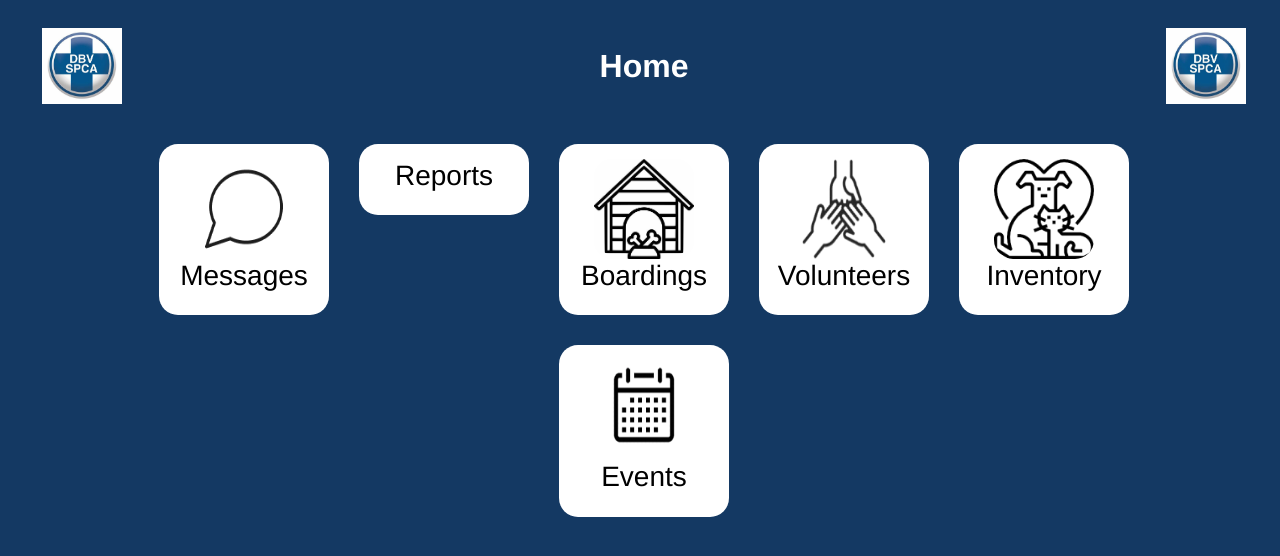
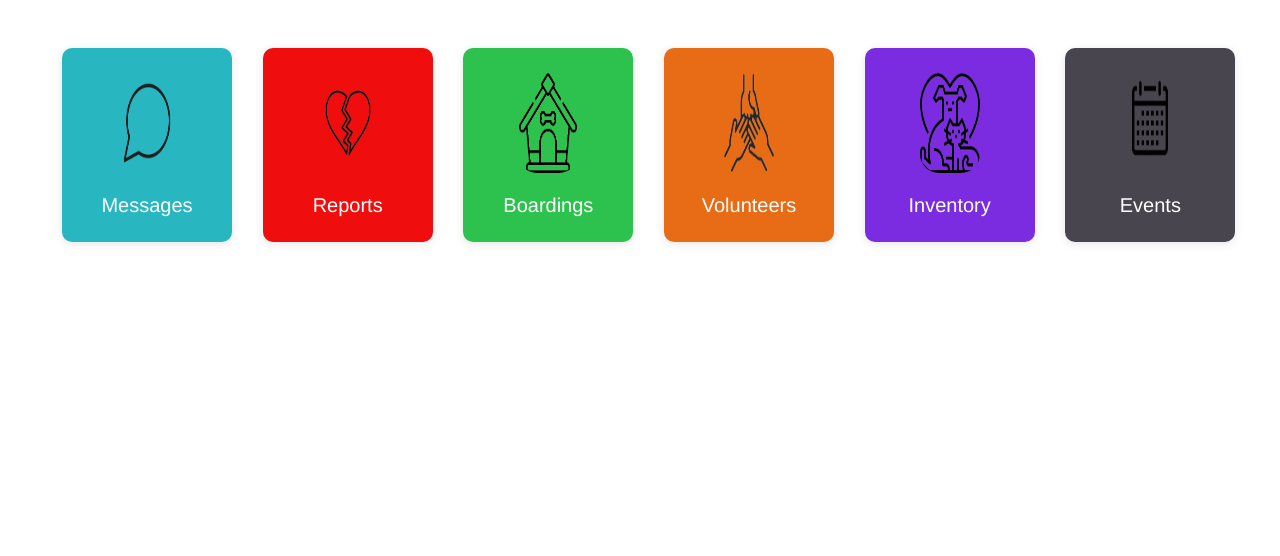
Before and after one commit to Stoffel5/WIL-SPCA-app, an ASP.NET Core app: page /desktophome in a window 1280 px wide. Shown: the top 556 px of the page. Run offline with ASP.NET Core 8, Linux system fonts and the light colour scheme; style sheets or scripts are compiled from the project's sources.

Commit message:
Admin dashboard cards have color and the right icons

```diff
--- a/WIL-SPCS/Pages/DesktopHomePage.razor
+++ b/WIL-SPCS/Pages/DesktopHomePage.razor
@@ -1,67 +1,126 @@
 @page "/desktophome"
 @inject NavigationManager Navigation
 
-<PageTitle>Home</PageTitle>
+<PageTitle>Dashboard</PageTitle>
 
-<div class="desktop-container">
-    <img src="./css/SPCALOGO.jpg" alt="Left Image" class="home-image">
-    <h3 class="heading centered-text" style="color: white;">Home</h3>
-    <img src="./css/SPCALOGO.jpg" alt="Right Image" class="home-image">
-</div>
+<style>
+    .desktop-container {
+        background-color: white;
+        padding: 20px;
+        max-width: 1200px;
+        margin: auto;
+        text-align: center;
+    }
 
-<div style="padding-left: 16px"></div>
+    .home-header {
+        display: flex;
+        justify-content: center;
+        align-items: center;
+        padding: 20px;
+    }
+
+    .home-image {
+        max-width: 100px;
+        margin-right: 15px;
+    }
+
+    .heading {
+        font-size: 2rem;
+        color: #333;
+        margin: 0;
+    }
+
+    .desktop-btns {
+        display: grid;
+        grid-template-columns: repeat(auto-fit, minmax(150px, 1fr));
+        gap: 20px;
+        padding: 20px;
+    }
+
+    .desktop-cards {
+        background-color: #f8f9fa;
+        border: none;
+        border-radius: 10px;
+        padding: 25px;
+        box-shadow: 0 2px 10px rgba(0, 0, 0, 0.1);
+        transition: transform 0.3s ease, box-shadow 0.3s ease;
+        cursor: pointer;
+        color: white;
+    }
+
+        .desktop-cards:hover {
+            transform: scale(1.05);
+            box-shadow: 0 4px 20px rgba(0, 0, 0, 0.2);
+        }
+
+    .btn-messages {
+        background-color: #28B7C1;
+    }
+
+    .btn-reports {
+        background-color: #EF0D0D;
+    }
+
+    .btn-boardings {
+        background-color: #2DC24D;
+    }
+
+    .btn-volunteers {
+        background-color: #E86B15;
+    }
+
+    .btn-inventory {
+        background-color: #7B2CE0;
+    }
+
+    .btn-events {
+        background-color: #49454F;
+    }
+
+    .thumbnail {
+        max-width: 60px;
+        margin-bottom: 10px;
+    }
+
+    h3 {
+        font-size: 1.25rem;
+        color: #fff;
+        margin: 10px 0 0;
+    }
+</style>
 
 <div class="desktop-btns">
-    <button class="desktop-cards" @onclick=NavigateToMessages>
+    <button class="desktop-cards btn-messages" @onclick=NavigateToMessages>
         <center><img src="/css/Message circle.png" class="thumbnail"></center>
         <h3>Messages</h3>
     </button>
-    <button class="desktop-cards" @onclick=NavigateToReport>
-        <center></center>
+    <button class="desktop-cards btn-reports" @onclick=NavigateToReport>
+        <center><img src="/css/reports_ic.png" class="thumbnail"></center>
         <h3>Reports</h3>
     </button>
-    <button class="desktop-cards" @onclick=NavigateToBoardings>
-        <center><img src="/css/boarding.jpg" class="thumbnail"></center>
+    <button class="desktop-cards btn-boardings" @onclick=NavigateToBoardings>
+        <center><img src="/css/boarding.png" class="thumbnail"></center>
         <h3>Boardings</h3>
     </button>
-    <button class="desktop-cards" @onclick=NavigateToVolunteers>
+    <button class="desktop-cards btn-volunteers" @onclick=NavigateToVolunteers>
         <center><img src="/css/volunteer-icon.png" class="thumbnail"></center>
         <h3>Volunteers</h3>
     </button>
-    <button class="desktop-cards" @onclick=NavigateToInventory>
+    <button class="desktop-cards btn-inventory" @onclick=NavigateToInventory>
         <center><img src="/css/Inventory-Icon.png" class="thumbnail"></center>
         <h3>Inventory</h3>
     </button>
-    <button class="desktop-cards" @onclick=NavigateToEvents>
+    <button class="desktop-cards btn-events" @onclick=NavigateToEvents>
         <center><img src="/css/events-icon.png" class="thumbnail"></center>
         <h3>Events</h3>
     </button>
-
 </div>
 
 @code {
-    private void NavigateToBoardings()
-    {
-        Navigation.NavigateTo("/AdminBoardings");
-    }
-    private void NavigateToEvents()
-    {
-        Navigation.NavigateTo("/AdminEvents");
-    }
-    private void NavigateToInventory()
-    {
-        Navigation.NavigateTo("/AdminInventory");
-    }
-    private void NavigateToVolunteers()
-    {
-        Navigation.NavigateTo("/AdminVolunteers");
-    }
-    private void NavigateToMessages()
-    {
-        Navigation.NavigateTo("/AdminMessages");
-    }
-    private void NavigateToReport()
-   {
-        Navigation.NavigateTo("/AdminReport");
-    }
+    private void NavigateToBoardings() => Navigation.NavigateTo("/AdminBoardings");
+    private void NavigateToEvents() => Navigation.NavigateTo("/AdminEvents");
+    private void NavigateToInventory() => Navigation.NavigateTo("/AdminInventory");
+    private void NavigateToVolunteers() => Navigation.NavigateTo("/AdminVolunteers");
+    private void NavigateToMessages() => Navigation.NavigateTo("/AdminMessages");
+    private void NavigateToReport() => Navigation.NavigateTo("/AdminReport");
 }
--- a/WIL-SPCS/wwwroot/css/app.css
+++ b/WIL-SPCS/wwwroot/css/app.css
@@ -1,6 +1,6 @@
 html, body {
     font-family: 'Helvetica Neue', Helvetica, Arial, sans-serif;
-    background-color: #143963; /* Coral blue color */
+    background-color: #fff;
     background-repeat: no-repeat;
     background-size: cover;
     background-position: center;
```
Also changed, not shown: other parts of WIL-SPCS/wwwroot/css/app.css (+13 -13 lines), WIL-SPCS/wwwroot/css/boarding.jpg (deleted), WIL-SPCS/wwwroot/css/boarding.png (added), WIL-SPCS/wwwroot/css/reports_ic.png (added).
